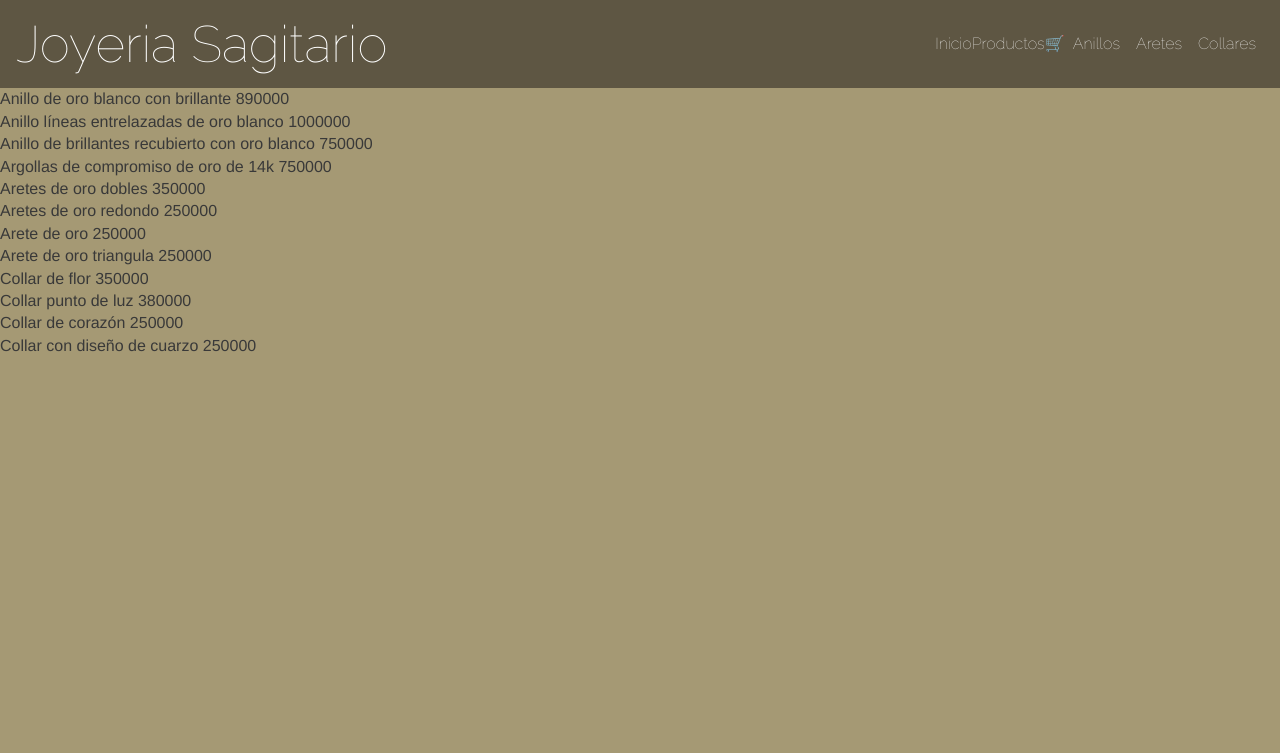
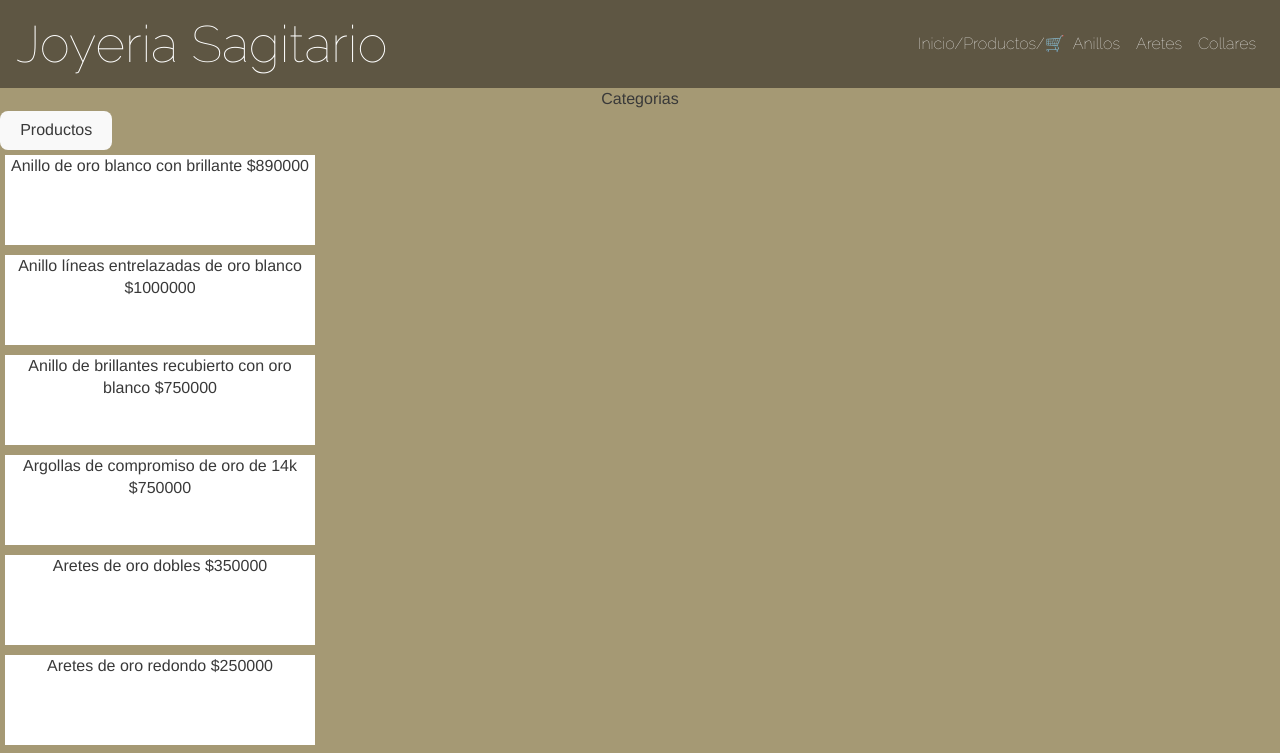
Before and after one commit to CataReygadasG/EntregaFinalReact, a React (Vite) app: page / in a window 1280 px wide. Shown: the top 753 px of the page. Built offline with nearby package versions, Linux system fonts and the light colour scheme.

Commit message:
Cambios en la ruta

```diff
--- /dev/null
+++ b/src/componentes/Categoria.jsx
@@ -0,0 +1,11 @@
+import { useParams } from "react-router-dom";
+
+function Categoria() {
+    const params = useParams();
+    console.log({params})
+
+  return <div>Categoria</div>
+
+}
+
+export default Categoria
--- a/src/componentes/NavBar.jsx
+++ b/src/componentes/NavBar.jsx
@@ -28,9 +28,9 @@ const NavBar = () => {
 
         <nav className={ `NavBar-nav ${ menu ? 'isActive' : '' }` }>
             <ul className="NavBar-ul">
-                <Link to="/">Inicio</Link>
-                <Link to="/productos">Productos</Link>
-                <Link to="/carrito">🛒</Link>
+                <Link to="/"> Inicio/ </Link>
+                <Link to="/productos"> Productos/ </Link>
+                <Link to="/carrito"> 🛒 </Link>
                 <li className="NavBar-li"><a href="#" className="NavBar-a">Anillos</a></li>
                 <li className="NavBar-li"><a href="#" className="NavBar-a">Aretes</a></li>
                 <li className="NavBar-li"><a href="#" className="NavBar-a">Collares</a></li>
--- a/src/main.jsx
+++ b/src/main.jsx
@@ -5,13 +5,14 @@ import { BrowserRouter, Route, Routes } from 'react-router-dom'
 import ItemListContainer from './routes/ItemListContainer.jsx'
 import ItemDetailContainer from "./routes/ItemDetailContainer"
 import CartWidget from './routes/CartWidget.jsx'
+import Categoria from './componentes/Categoria'
 
 ReactDOM.createRoot(document.getElementById('root')).render(
   <React.StrictMode>
     <BrowserRouter>
     <Routes>
     <Route path='/' element={<ItemListContainer />} />
-    <Route path='/category' element={<ItemListContainer />} />
+    <Route path='/category/id' element={<Categoria />} />
     <Route path='/item/:id' element={<ItemDetailContainer />} />
     <Route exact path='/carrito' element={<CartWidget />} />
 
--- /dev/null
+++ b/src/routes/ItemListC.css
@@ -0,0 +1,15 @@
+body{
+
+    text-align: center;
+    object-fit: contain;
+    margin-left: auto;
+    margin-right: auto;
+}
+.box{
+    min-height: 100px;
+    width: 25%;
+    text-align: center;
+    background-color: rgb(255, 255, 255);
+    border: 5px solid rgb(165, 153, 116);
+
+}
--- a/src/routes/ItemListContainer.jsx
+++ b/src/routes/ItemListContainer.jsx
@@ -1,9 +1,11 @@
 import { useEffect, useState } from "react";
 import NavBar from "../componentes/NavBar";
+import './ItemListC.css';
+import { Link } from "react-router-dom";
 function ItemListContainer() {
   const [isLoading, setLoading] = useState(true);
   const [joyas, setJoyas] = useState([]);
-
+  const category = ["anillo", "arete", "collar"]
   useEffect(() => {
     // Simular una llamada a una API o carga de archivo JSON
     setTimeout(() => {
@@ -26,11 +28,21 @@ function ItemListContainer() {
   return (
     <main>
        <NavBar/>
+       <nav>
+          <span>Categorias
+            {category.map(categoria => <Link key={categoria} to={`/category/${categoria}`}></Link> )}
+          </span>
+          <Link to="/">
+            <button>Productos</button>
+          </Link>
+          </nav>
       {joyas.map((producto) => (
         <article className="box" key={producto.id}>
-          <strong>{producto.name}</strong> {producto.price}
+          <strong>{producto.name}</strong> ${producto.price}
+
         </article>
       ))}
+
     </main>
   );
 }
```
